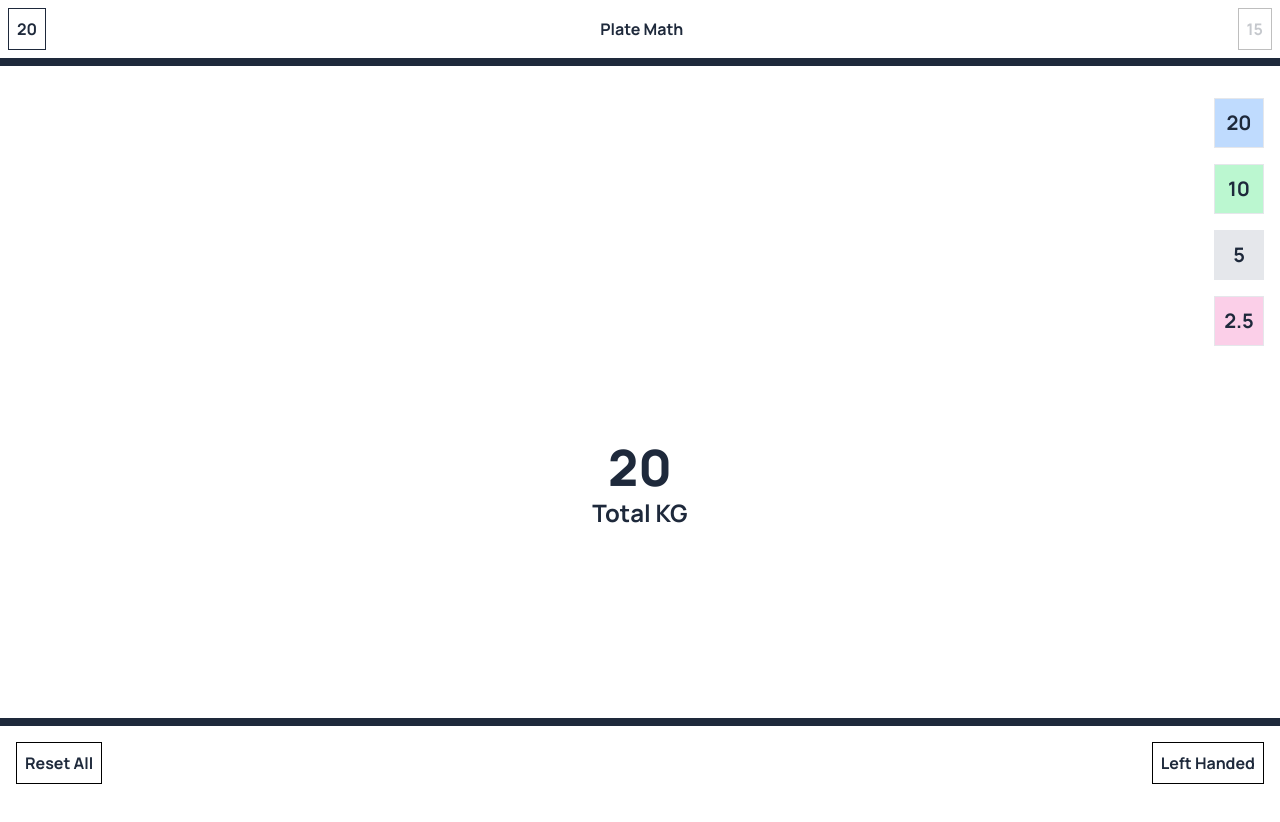
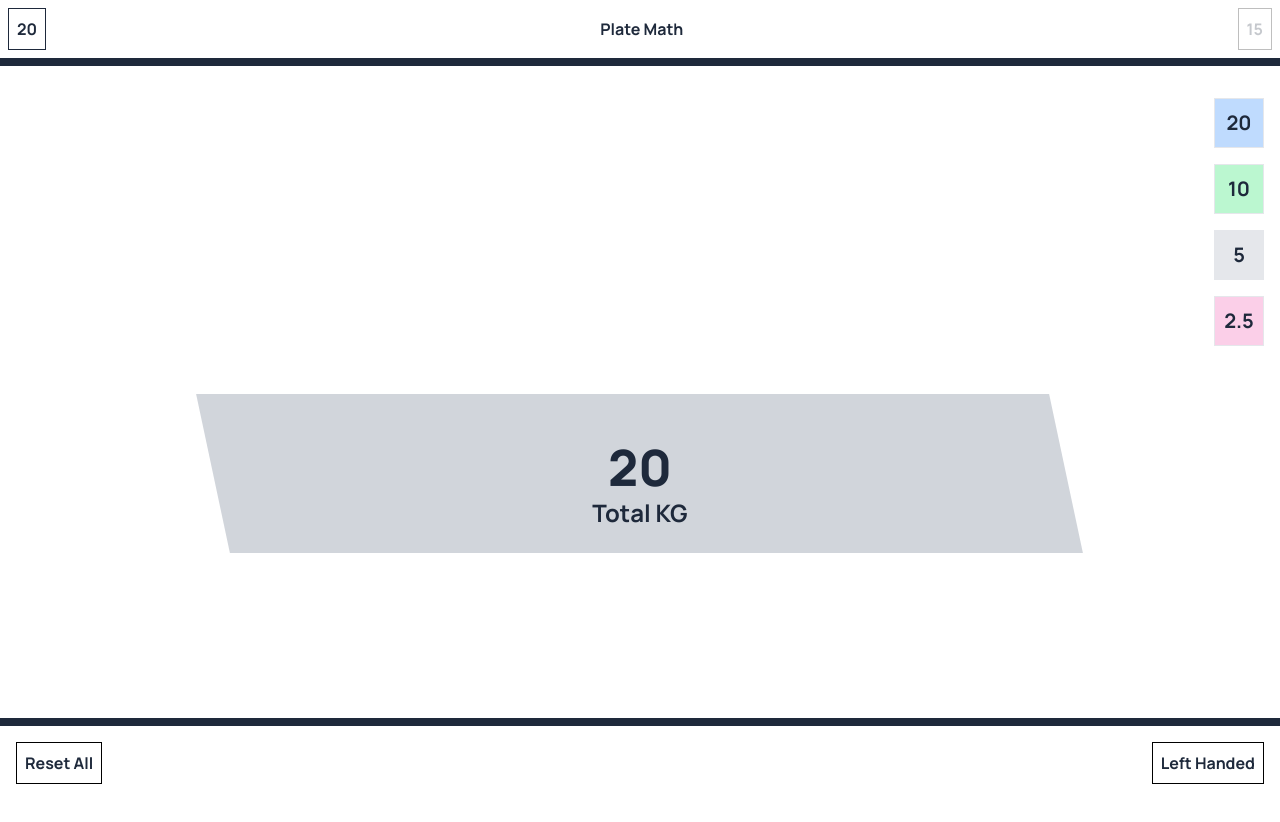
Before and after one commit to M-Drummond/plate-math, a Vue app: page / in a window 1280 px wide. Shown: the top 822 px of the page. Built offline with nearby package versions, Linux system fonts and the light colour scheme.

Commit message:
dark mode

```diff
--- a/src/views/HomeView.vue
+++ b/src/views/HomeView.vue
@@ -101,7 +101,7 @@ function toggleHandMode() {
     <!-- dark:text-orange-400 dark:bg-slate-800 -->
 
     <div :class="leftyMode ? 'before:skew-x-12' : 'before:skew-x-[-12deg]'"
-      class="relative pt-5 mt-8 transition-all dark:text-slate-800 before:w-2/3 before:mx-auto before:h-full before:z-0 before:inset-0 before:dark:bg-orange-400 before:absolute">
+      class="relative pt-5 mt-8 transition-all dark:text-slate-800 before:w-2/3 before:mx-auto before:h-full before:z-0 before:inset-0 before:bg-gray-300 before:dark:bg-orange-400 before:absolute">
       <p class="mb-8 text-[50px]  font-[900] number relative z-20 py-4">{{ computedTotal }}</p>
 
       <span class="absolute left-0 right-0 text-2xl font-bold bottom-6">Total KG</span>
```
